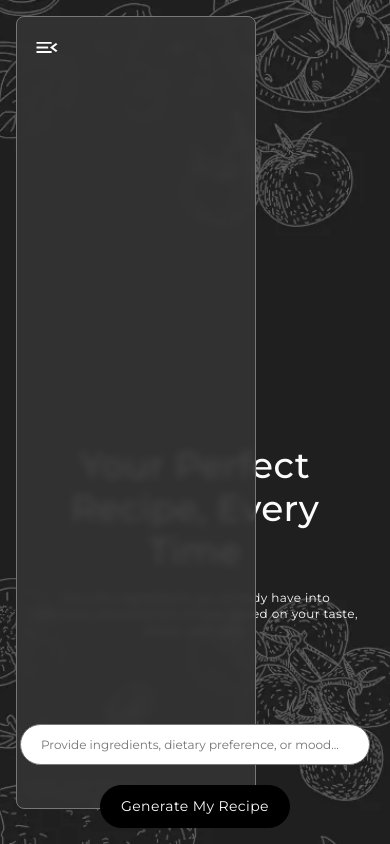
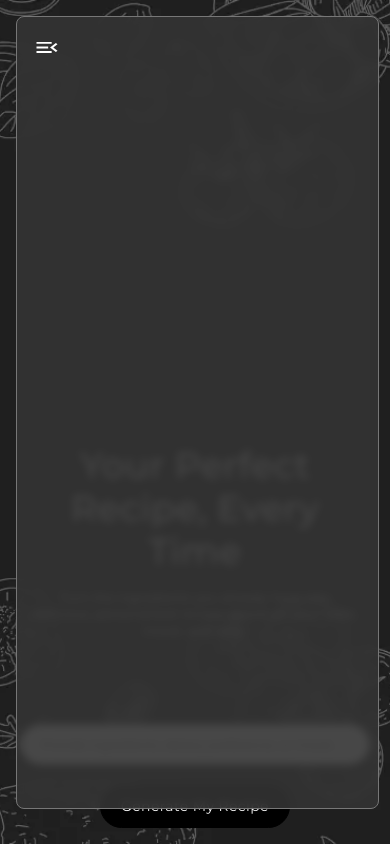
Before and after one commit to AnirudhSrivastava2425/cook-for-me-client, a React (Vite) app: page / in a window 390 px wide. Built offline with nearby package versions, Linux system fonts and the light colour scheme.

Commit message:
mobile responsive sidebar

```diff
--- a/src/components/sidebar/sidebar.css
+++ b/src/components/sidebar/sidebar.css
@@ -12,18 +12,15 @@
   left: 16px;
   transition: 0.2s;
 }
+@media screen and (max-width: 600px) {
+  .sidebar-wrapper {
+    width: 93vw;
+    z-index: 10;
+  }
+}
 
 .sidebar-closed{
   width: 60px;
   height: 60px;
   overflow: hidden;
 }
-
-/* @media screen and (max-width: 600px) {
-  .sidebar-wrapper {
-    width: 80%;
-
-    min-height: 600px;
-      max-height: fit-content;
-  }
-} */
```
